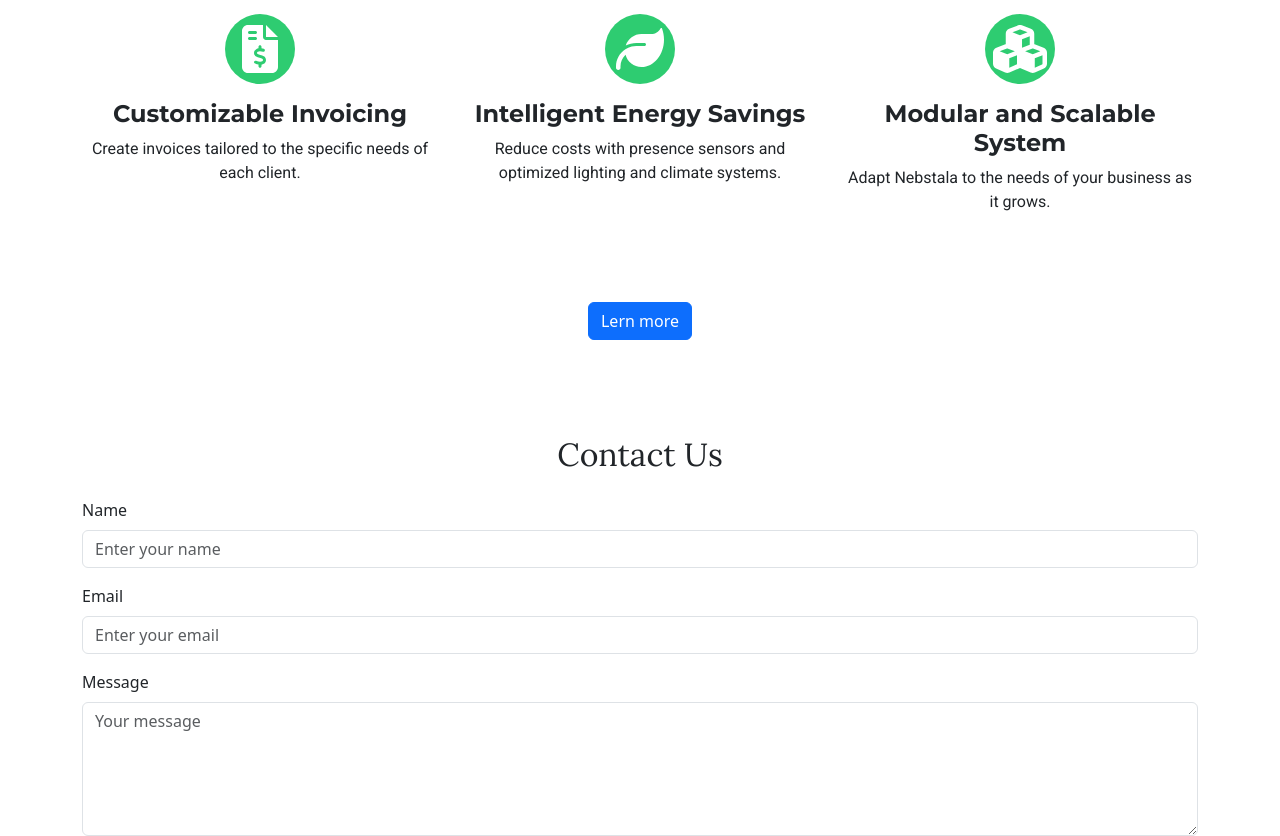
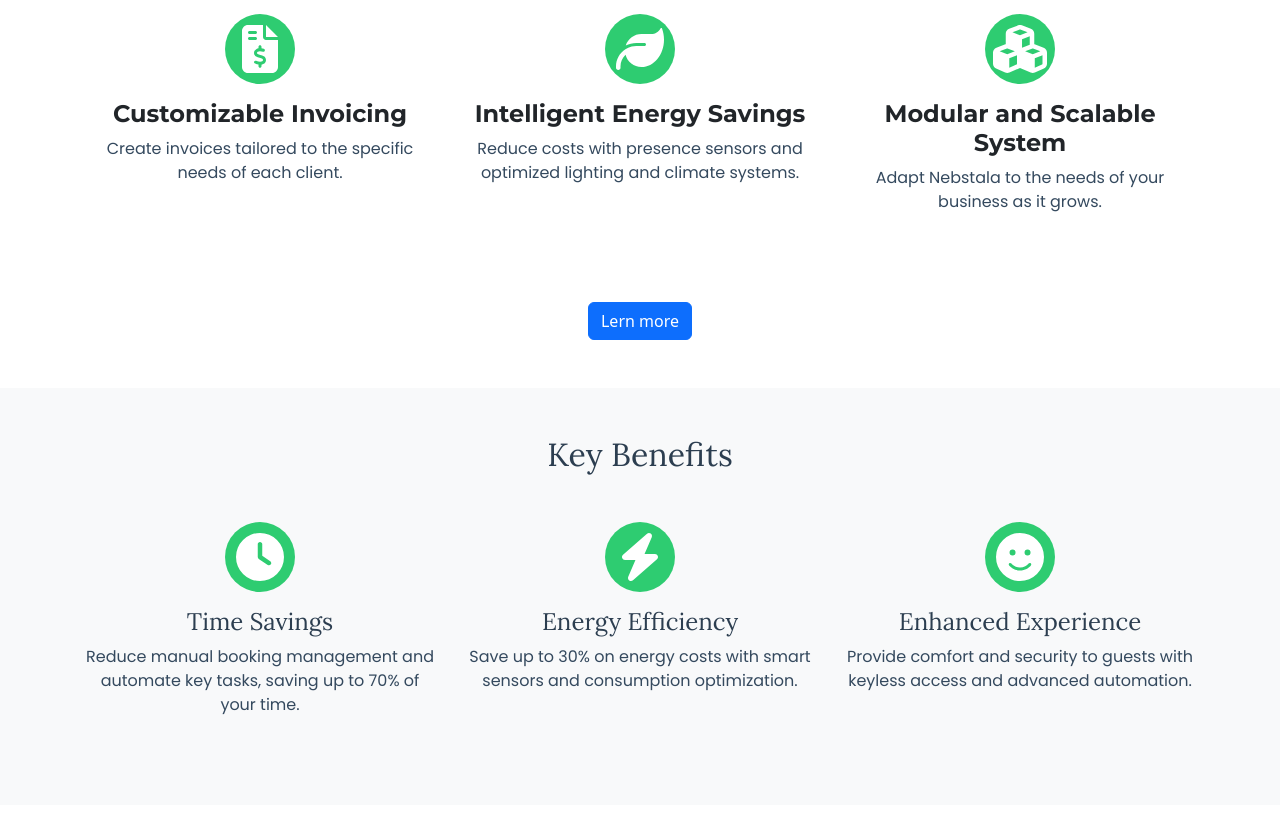
Before and after one commit to alejandrogomezl/Nebstala_web, a React (Create React App) app: page / in a window 1280 px wide. Shown: the part 1160-1996 px from the top of the page. Built offline with nearby package versions, Linux system fonts and the light colour scheme.

Commit message:
Add BenefitsSection component with animations and translations; update styles and i18n support

```diff
--- /dev/null
+++ b/src/components/BenefitsSection.jsx
@@ -0,0 +1,67 @@
+import React, { useEffect, useRef, useState } from 'react';
+import '../css/BenefitsSection.css';
+import { FontAwesomeIcon } from '@fortawesome/react-fontawesome';
+import { faClock, faBolt, faSmile } from '@fortawesome/free-solid-svg-icons';
+import { useTranslation } from 'react-i18next';
+
+const icons = [faClock, faBolt, faSmile];
+
+const BenefitsSection = () => {
+  const sectionRef = useRef(null);
+  const [isVisible, setIsVisible] = useState(false);
+  const { t } = useTranslation();
+
+  const benefits = t('benefits.items', { returnObjects: true });
+
+  useEffect(() => {
+    const observer = new IntersectionObserver(
+      ([entry]) => {
+        if (entry.isIntersecting) {
+          setIsVisible(true);
+        }
+      },
+      { threshold: 0.3 } // Activa las animaciones cuando el 30% de la sección es visible
+    );
+
+    if (sectionRef.current) {
+      observer.observe(sectionRef.current);
+    }
+
+    return () => {
+      if (sectionRef.current) {
+        observer.unobserve(sectionRef.current);
+      }
+    };
+  }, []);
+
+  return (
+    <section
+      id="benefits"
+      className="benefits-section py-5"
+      ref={sectionRef}
+    >
+      <div className="container">
+        <h2 className="text-center mb-5">{t('benefits.title')}</h2>
+        <div className="row justify-content-center">
+          {benefits.map((benefit, index) => (
+            <div
+              className={`col-md-4 mb-4 text-center benefit-item ${
+                isVisible ? 'visible' : ''
+              }`}
+              key={index}
+              style={{ animationDelay: `${index * 0.2}s` }}
+            >
+              <div className="icon-container mx-auto">
+                <FontAwesomeIcon icon={icons[index]} size="3x" />
+              </div>
+              <h4 className="mt-3">{benefit.title}</h4>
+              <p>{benefit.description}</p>
+            </div>
+          ))}
+        </div>
+      </div>
+    </section>
+  );
+};
+
+export default BenefitsSection;
--- /dev/null
+++ b/src/css/BenefitsSection.css
@@ -0,0 +1,44 @@
+.benefits-section {
+    background-color: #f8f9fa; /* Fondo gris claro */
+    color: #2c3e50; /* Azul medianoche */
+  }
+
+  .benefit-item {
+    opacity: 0;
+    transform: translateY(20px);
+    transition: opacity 0.8s ease, transform 0.8s ease;
+  }
+
+  .benefit-item.visible {
+    opacity: 1;
+    transform: translateY(0);
+  }
+
+  .icon-container {
+    display: inline-flex;
+    justify-content: center;
+    align-items: center;
+    padding: 20px;
+    background-color: #2ecc71; /* Verde esmeralda */
+    border-radius: 50%;
+    color: #ffffff;
+    transition: transform 0.3s ease, background-color 0.3s ease;
+    width: 70px;
+    height: 70px;
+  }
+
+  .icon-container:hover {
+    background-color: #27ae60; /* Verde más oscuro */
+    transform: scale(1.1);
+  }
+
+  h2 {
+    font-family: 'Lora', serif;
+    color: #2c3e50;
+  }
+
+  p {
+    font-family: 'Poppins', sans-serif;
+    font-size: 1rem;
+    color: #34495e;
+  }
--- a/src/i18n.js
+++ b/src/i18n.js
@@ -56,6 +56,26 @@ i18n
             ],
             moreInfo: "Lern more",
           },
+          benefits: {
+            title: "Key Benefits",
+            items: [
+              {
+                title: "Time Savings",
+                description:
+                  "Reduce manual booking management and automate key tasks, saving up to 70% of your time.",
+              },
+              {
+                title: "Energy Efficiency",
+                description:
+                  "Save up to 30% on energy costs with smart sensors and consumption optimization.",
+              },
+              {
+                title: "Enhanced Experience",
+                description:
+                  "Provide comfort and security to guests with keyless access and advanced automation.",
+              },
+            ],
+          },
         }
       },
       es: {
@@ -107,6 +127,26 @@ i18n
             ],
             moreInfo: "Saber más",
           },
+          benefits: {
+            title: "Beneficios Clave",
+            items: [
+              {
+                title: "Ahorro de Tiempo",
+                description:
+                  "Reduce la gestión manual de reservas y automatiza tareas clave, ahorrando hasta un 70% de tiempo.",
+              },
+              {
+                title: "Eficiencia Energética",
+                description:
+                  "Ahorra hasta un 30% en costos de energía con sensores inteligentes y optimización del consumo.",
+              },
+              {
+                title: "Experiencia Mejorada",
+                description:
+                  "Proporciona comodidad y seguridad a los huéspedes con acceso sin llaves y automatización avanzada.",
+              },
+            ],
+          },
         }
       }
     },
--- a/src/pages/Home.jsx
+++ b/src/pages/Home.jsx
@@ -1,12 +1,15 @@
 import React from 'react';
 import HeroSection from '../components/HeroSection';
 import FeaturesSection from '../components/FeaturesSection';
+import BenefitsSection from '../components/BenefitsSection';
 import ContactSection from '../components/ContactSection';
+
 
 const Home = () => (
   <div>
     <HeroSection />
     <FeaturesSection />
+    <BenefitsSection />
     <ContactSection />
   </div>
 );
```
